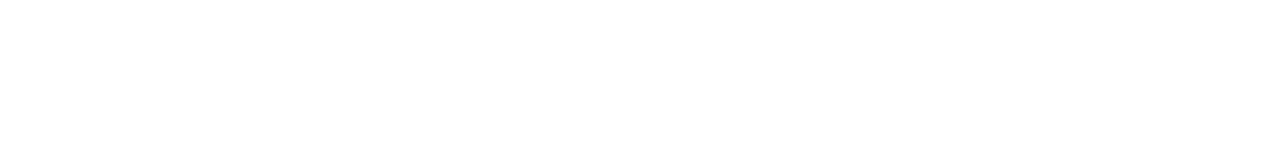
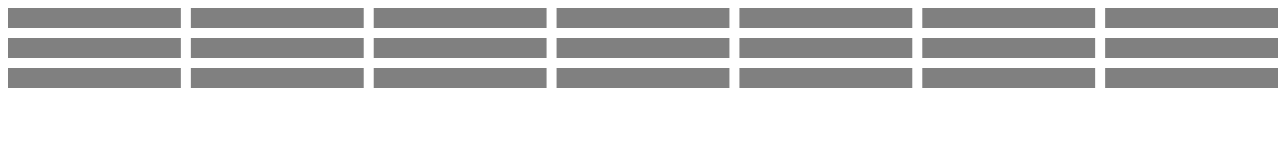
Before and after one commit to npetko/breakout, a plain HTML site: page index.html in a window 1280 px wide. Drawn offline with Linux system fonts and the light colour scheme.

Commit message:
Add bricks to game

```diff
--- a/index.html
+++ b/index.html
@@ -8,6 +8,6 @@
 </head>
 <body>
    <canvas id="gameCanvas"></canvas>
-   <!-- <script src="index.js"></script> -->
+   <script src="index.js"></script>
 </body>
 </html>
--- a/index.js
+++ b/index.js
@@ -21,3 +21,32 @@ let brickWidth = (canvas.width / columns) - 10;
 let brickHeight = 20;
 let brickPadding = 10;
 let gameRunning = true;
+
+function initializeBricks() {
+   for (let row = 0; row < rows; row++) {
+       bricks[row] = [];
+       for (let col = 0; col < columns; col++) {
+           bricks[row][col] = { x: col * (brickWidth + brickPadding), y: row * (brickHeight + brickPadding), hit: false };
+       }
+   }
+}
+
+initializeBricks();
+
+function drawBricks() {
+   ctx.fillStyle = "grey";
+   bricks.forEach(row => {
+       row.forEach(brick => {
+           if (!brick.hit) {
+               ctx.fillRect(brick.x, brick.y, brickWidth, brickHeight);
+           }
+       });
+   });
+}
+
+function startGame() {
+   ctx.clearRect(0, 0, canvas.width, canvas.height);
+   drawBricks();
+}
+
+startGame();
```
